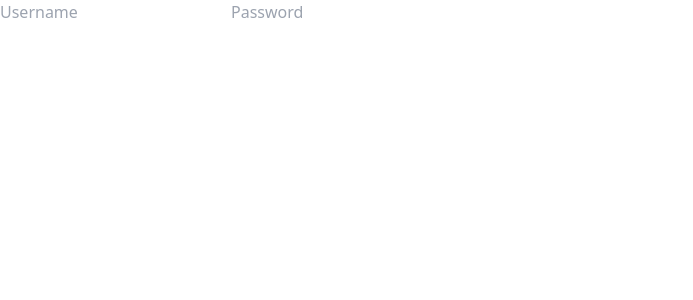
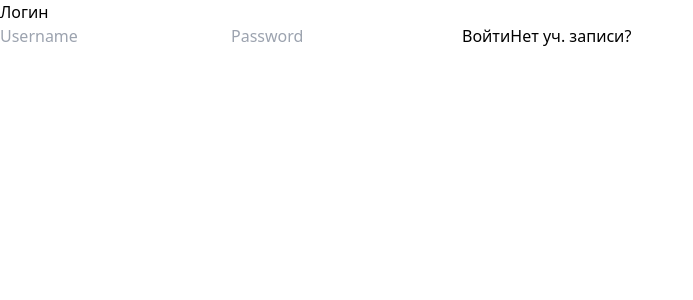
Before and after one commit to aestq/test-project, a React (Vite) app: page /login in a window 1280 px wide. Shown: the top 300 px of the page, without its empty margins (0-693 px from the left). Built offline with nearby package versions, Linux system fonts and the light colour scheme.

Commit message:
add: button, appLink

```diff
--- a/src/features/LoginForm/ui/LoginForm.tsx
+++ b/src/features/LoginForm/ui/LoginForm.tsx
@@ -1,6 +1,8 @@
 import { clsx } from 'clsx'
-import { memo } from 'react'
-import { Input } from '@/shared/ui'
+import { type FormEvent, memo } from 'react'
+import { getRegisterRoute } from '@/shared/consts'
+import { Button, Input } from '@/shared/ui'
+import { AppLink } from '@/shared/ui/AppLink.tsx'
 
 interface LoginFormProps {
   className?: string
@@ -9,8 +11,18 @@ interface LoginFormProps {
 export const LoginForm = memo((props: LoginFormProps) => {
   const { className } = props
 
+  const onSubmit = (event: FormEvent) => {
+    event.preventDefault()
+  }
+
   return (
-    <form className={clsx('flex flex-col gap-3', className)}>
+    <form
+      className={clsx('flex flex-col gap-3 w-64', className)}
+      onSubmit={onSubmit}
+    >
+      <h2 className='font-semibold text-2xl'>
+        Логин
+      </h2>
       <Input
         placeholder='Username'
       />
@@ -18,6 +30,12 @@ export const LoginForm = memo((props: LoginFormProps) => {
         placeholder='Password'
         type='password'
       />
+      <Button>
+        Войти
+      </Button>
+      <AppLink className='text-center' to={getRegisterRoute()}>
+        Нет уч. записи?
+      </AppLink>
     </form>
   )
 })
--- /dev/null
+++ b/src/shared/ui/AppLink.tsx
@@ -0,0 +1,27 @@
+import { clsx } from 'clsx'
+import { memo, type ReactNode } from 'react'
+import { Link, type LinkProps } from 'react-router-dom'
+
+interface AppLinkProps extends LinkProps {
+  className?: string
+  children?: ReactNode
+}
+
+export const AppLink = memo((props: AppLinkProps) => {
+  const {
+    className,
+    children,
+    ...otherProps
+  } = props
+
+  return (
+    <Link
+      className={clsx('underline text-gray-200', className)}
+      {...otherProps}
+    >
+      {children}
+    </Link>
+  )
+})
+
+AppLink.displayName = 'AppLink'
--- /dev/null
+++ b/src/shared/ui/Button.tsx
@@ -0,0 +1,23 @@
+import { type ButtonHTMLAttributes, type ReactNode } from 'react'
+
+interface ButtonProps extends ButtonHTMLAttributes<HTMLButtonElement> {
+  className?: string
+  children?: ReactNode
+}
+
+export const Button = (props: ButtonProps) => {
+  const {
+    className,
+    children,
+    ...otherProps
+  } = props
+
+  return (
+    <button
+      className='bg-neutral-800 px-3 py-1.5 rounded-xl hover:bg-neutral-700 transition focus:outline focus:outline-2 focus:outline-neutral-700'
+      {...otherProps}
+    >
+      {children}
+    </button>
+  )
+}
--- a/src/shared/ui/index.ts
+++ b/src/shared/ui/index.ts
@@ -1 +1,2 @@
 export * from './Input'
+export * from './Button'
```
